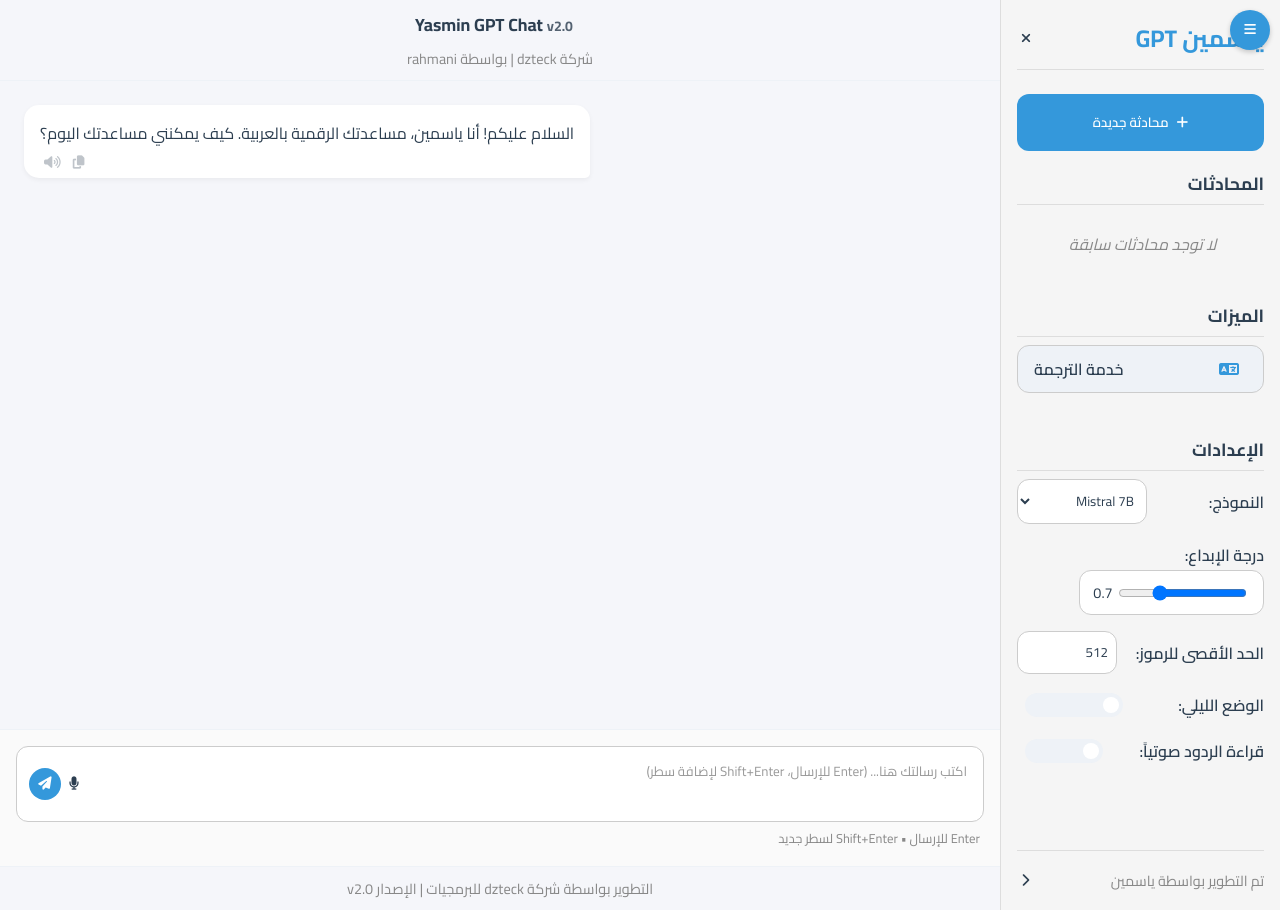
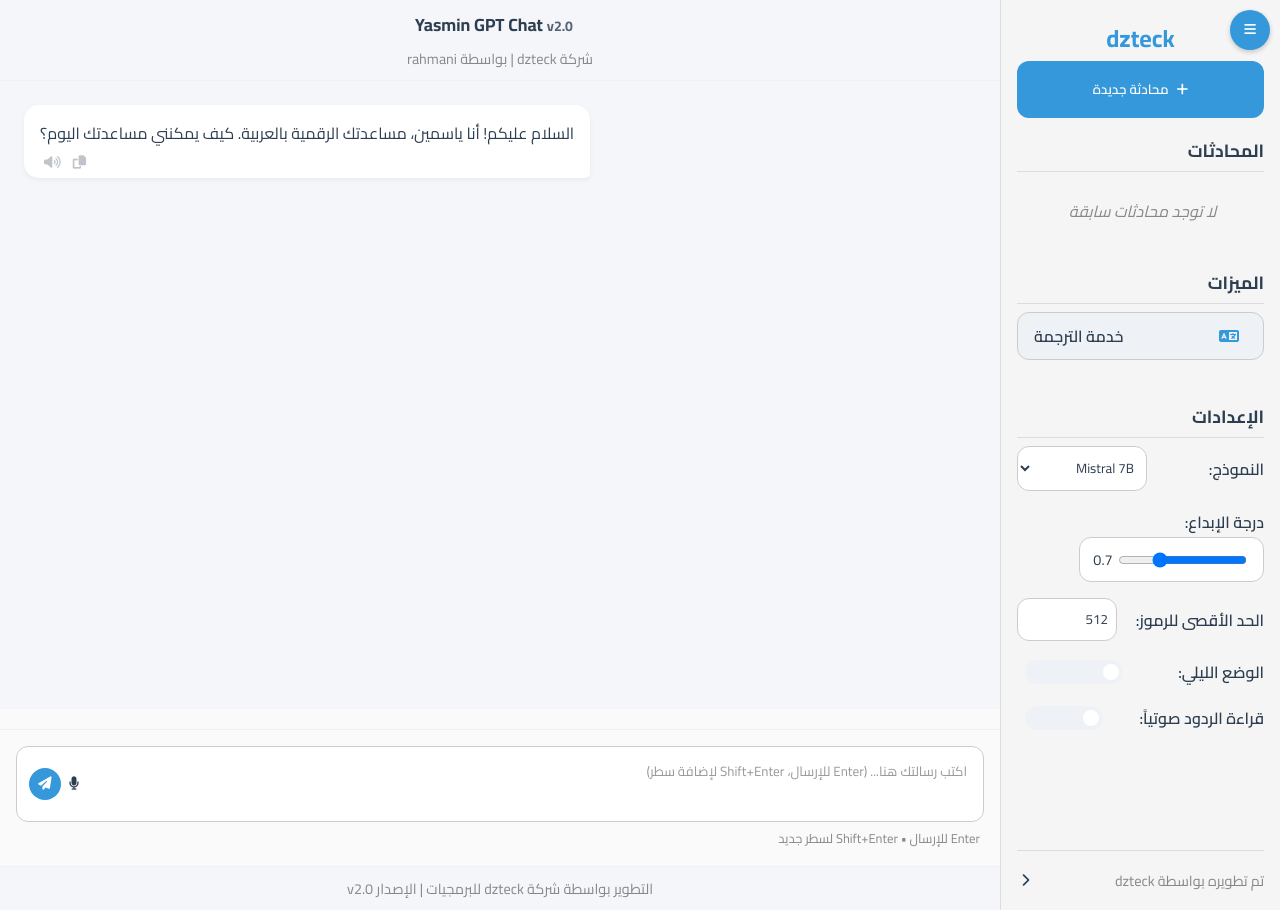
Before and after one commit to rabeh2/dzgpt, a Flask app: page / in a window 1280 px wide. Run offline with Flask 3, Linux system fonts and the light colour scheme; data that the repository does not hold is empty.

Commit message:
Update index.html

```diff
--- a/templates/index.html
+++ b/templates/index.html
@@ -3,65 +3,55 @@
 <head>
     <meta charset="UTF-8">
     <meta name="viewport" content="width=device-width, initial-scale=1.0">
-    <title>{{ app_title }}</title>
+    <!-- Changed Title -->
+    <title>dzteck Chat</title>
     <link rel="stylesheet" href="{{ url_for('static', filename='css/styles.css') }}">
-    <!-- Updated Font Awesome for potentially newer icons -->
-    <link rel="stylesheet" href="https://cdnjs.cloudflare.com/ajax/libs/font-awesome/6.5.1/css/all.min.css" integrity="sha512-DTOQO9RWCH3ppGqcWaEA1BIZOC6xxalwEsw9c2QQeAIftl+Vegovlnee1c9QX4TctnWMn13TZye+giMm8e2LwA==" crossorigin="anonymous" referrerpolicy="no-referrer" />
+    <link rel="stylesheet" href="https://cdnjs.cloudflare.com/ajax/libs/font-awesome/6.4.0/css/all.min.css">
     <!-- Fonts for better Arabic support -->
     <link href="https://fonts.googleapis.com/css2?family=Cairo:wght@400;600;700&display=swap" rel="stylesheet">
-    <link href="https://fonts.googleapis.com/css2?family=IBM+Plex+Sans+Arabic:wght@400;500;600&display=swap" rel="stylesheet">
 </head>
 <body>
     <!-- Main Container -->
     <div class="app-container">
         <!-- Sidebar for settings and conversations -->
         <div id="settings-sidebar">
-             <div class="sidebar-header">
-                 <h2>ياسمين GPT</h2>
-                 <!-- Close button for mobile, hidden on desktop -->
-                 <button id="close-sidebar" class="icon-button close-button" title="إغلاق الشريط الجانبي">
-                     <i class="fas fa-times"></i>
-                 </button>
-             </div>
-
+            <!-- Changed Heading -->
+            <h2>dzteck</h2>
 
             <!-- New Conversation Button -->
             <button id="new-conversation" class="primary-button">
                 <i class="fas fa-plus"></i> محادثة جديدة
             </button>
 
-            <!-- Conversations List Section -->
-            <div class="sidebar-section conversations-section">
+            <div class="sidebar-section">
                 <h3>المحادثات</h3>
                 <div id="conversations-list" class="conversations-container">
-                    <!-- Conversations will be listed here dynamically by app.js -->
+                    <!-- Conversations will be listed here dynamically -->
                     <div class="empty-state">لا توجد محادثات سابقة</div>
                 </div>
             </div>
 
-            <!-- Features Section -->
-            <div class="sidebar-section features-section">
+            <div class="sidebar-section">
                 <h3>الميزات</h3>
 
-                <!-- Translation Feature Example -->
+                <!-- Translation Feature -->
                 <div class="feature-item">
-                    <a href="/translation" class="feature-link">
+                     <!-- Link should point to a valid route if feature exists -->
+                    <a href="#" class="feature-link">
                         <i class="fas fa-language"></i> خدمة الترجمة
                     </a>
                 </div>
-                 <!-- Add other feature items here as needed -->
-                 <!-- Example: <div class="feature-item"><a href="/speech" class="feature-link"><i class="fas fa-microphone"></i> خدمة الصوت</a></div> -->
             </div>
 
-            <!-- Settings Section -->
-            <div class="sidebar-section settings-section">
+            <div class="sidebar-section">
                 <h3>الإعدادات</h3>
 
                 <!-- Model Selection -->
                 <div class="setting-item">
                     <label for="model-select">النموذج:</label>
                     <select id="model-select">
-                        <!-- Options will be loaded dynamically by app.js -->
+                        <option value="mistralai/mistral-7b-instruct">Mistral 7B</option>
+                        <!-- Other models will be loaded dynamically -->
                     </select>
                 </div>
 
@@ -77,7 +67,7 @@
                 <!-- Max Tokens -->
                 <div class="setting-item">
                     <label for="max-tokens-input">الحد الأقصى للرموز:</label>
-                    <input type="number" id="max-tokens-input" value="512" min="50" max="4000" step="10">
+                    <input type="number" id="max-tokens-input" value="512" min="50" max="4000">
                 </div>
 
                 <!-- Dark Mode Toggle -->
@@ -97,104 +87,80 @@
                         <span class="slider round"></span>
                     </label>
                 </div>
-                 <!-- Add other settings items here -->
             </div>
 
-            <!-- Sidebar Footer -->
             <div class="sidebar-footer">
-                <span>تم التطوير بواسطة ياسمين</span>
-                <!-- Toggle sidebar button (Desktop Only), hidden on mobile -->
-                <button id="toggle-sidebar" class="icon-button" title="إغلاق الشريط الجانبي">
+                 <!-- Changed Footer Text -->
+                <span>تم تطويره بواسطة dzteck</span>
+                <button id="toggle-sidebar" class="icon-button">
                     <i class="fas fa-chevron-right"></i>
                 </button>
             </div>
-        </div> <!-- End #settings-sidebar -->
-
-        <!-- Overlay for mobile sidebar, hidden on desktop -->
-        <div id="sidebar-overlay"></div>
+        </div>
 
         <!-- Main Chat Area -->
         <div id="chat-container">
             <!-- App Header -->
             <div class="chat-header">
+                 <!-- Title now comes from app.py's APP_TITLE -->
                 <h2>{{ app_title }} <span class="version">v2.0</span></h2>
-                <p>شركة dzteck | بواسطة rahmani</p>
-            </div> <!-- End .chat-header -->
+                <p>شركة dzteck | بواسطة rahmani</p> <!-- Already mentions dzteck -->
+            </div>
 
             <!-- Offline Indicator -->
             <div id="offline-indicator">
                 <i class="fas fa-exclamation-triangle"></i>
                 أنت غير متصل بالإنترنت
-            </div> <!-- End #offline-indicator -->
+            </div>
 
             <!-- Messages Container -->
             <div id="messages">
-                <!-- Initial Welcome Message (added by app.js on load if no conversation) -->
-                <!-- Example structure of a message bubble: -->
-                <!--
-                <div class="message-bubble ai-bubble initial-welcome" data-message-id="[optional-db-id]">
-                    <p>السلام عليكم! أنا ياسمين، مساعدتك الرقمية بالعربية. كيف يمكنني مساعدتك اليوم؟</p>
-                    <div class="message-timestamp">10:30 ص</div>
+                <!-- Welcome message - Updated text -->
+                <div class="message-bubble ai-bubble">
+                    <p>السلام عليكم! أنا مساعد dzteck الرقمي. كيف يمكنني مساعدتك اليوم؟</p>
                     <div class="message-actions">
-                        <button class="copy-btn" title="نسخ الرد"><i class="fas fa-copy"></i></button>
-                         <button class="speak-btn" title="استماع إلى الرد"><i class="fas fa-volume-up"></i></button>
-                        <div class="vote-buttons">
-                            <button class="like-btn" title="أعجبني" data-vote-type="like"><i class="fas fa-thumbs-up"></i></button>
-                            <button class="dislike-btn" title="لم يعجبني" data-vote-type="dislike"><i class="fas fa-thumbs-down"></i></button>
-                        </div>
+                        <button class="copy-btn" title="نسخ"><i class="fas fa-copy"></i></button>
+                        <button class="speak-btn" title="استماع"><i class="fas fa-volume-up"></i></button>
                     </div>
                 </div>
-                <div class="message-bubble user-bubble" data-message-id="[optional-db-id]">
-                    <p>مرحبا ياسمين، كيف حالك؟</p>
-                    <div class="message-timestamp">10:31 ص</div>
-                     <div class="message-actions">
-                         <button class="copy-btn" title="نسخ الرسالة"><i class="fas fa-copy"></i></button>
-                          // Vote buttons typically only for AI messages
-                    </div>
-                </div>
-                -->
 
-            </div> <!-- End #messages -->
+                <!-- Messages will be added here -->
+            </div>
 
-            <!-- Regenerate Button (Positioned by app.js) -->
-             <!-- This button is created and moved by JS -->
+            <!-- Regenerate Button (Placed dynamically by JS after #messages) -->
+             <div style="height: 20px; flex-shrink: 0;"></div> <!-- Simple spacer -->
+
 
             <!-- Input Area -->
             <div id="input-area">
                 <div id="input-container">
                     <textarea id="message-input" placeholder="اكتب رسالتك هنا... (Enter للإرسال، Shift+Enter لإضافة سطر)"></textarea>
-                    <!-- Microphone Button (shown if STT supported) -->
                     <button id="mic-button" class="icon-button" title="إدخال صوتي">
                         <i class="fas fa-microphone"></i>
                     </button>
-                    <!-- Send Button -->
-                    <button id="send-button" title="إرسال">
+                    <button id="send-button">
                         <i class="fas fa-paper-plane"></i>
                     </button>
-                </div> <!-- End #input-container -->
+                </div>
                 <div class="input-footer">
                     <span class="typing-hint">Enter للإرسال • Shift+Enter لسطر جديد</span>
-                    <!-- Mobile Settings Button (opens sidebar), hidden on desktop -->
-                    <button id="mobile-settings" class="icon-button" title="الإعدادات">
+                    <button id="mobile-settings" class="icon-button">
                         <i class="fas fa-cog"></i>
                     </button>
-                </div> <!-- End .input-footer -->
-            </div> <!-- End #input-area -->
-
-            <!-- Global App Error Message Container -->
-             <div id="app-error-message" class="app-error-message"></div>
-
+                </div>
+            </div>
 
             <!-- App Footer -->
             <div class="chat-footer">
+                 <!-- Already mentions dzteck -->
                 <p>التطوير بواسطة شركة dzteck للبرمجيات | الإصدار v2.0</p>
-            </div> <!-- End .chat-footer -->
+            </div>
 
         </div> <!-- End #chat-container -->
     </div> <!-- End .app-container -->
 
-    <!-- Mobile Menu Button (only visible on small screens, opens sidebar) -->
-    <button id="mobile-menu" class="icon-button" title="فتح القائمة">
+    <!-- Mobile Menu Button (only visible on small screens) -->
+    <button id="mobile-menu" class="icon-button">
         <i class="fas fa-bars"></i>
     </button>
 
@@ -202,16 +168,14 @@
     <div id="confirm-modal" class="modal">
         <div class="modal-content">
             <h3>تأكيد</h3>
-            <p id="confirm-message">هل أنت متأكد؟</p>
+            <p id="confirm-message">هل أنت متأكد من أنك تريد الحذف؟</p>
             <div class="modal-buttons">
                 <button id="confirm-cancel">إلغاء</button>
                 <button id="confirm-ok" class="danger-button">تأكيد</button>
             </div>
         </div>
-    </div> <!-- End #confirm-modal -->
+    </div>
 
-    <!-- Script Tag -->
     <script src="{{ url_for('static', filename='js/app.js') }}"></script>
-
 </body>
 </html>
```
